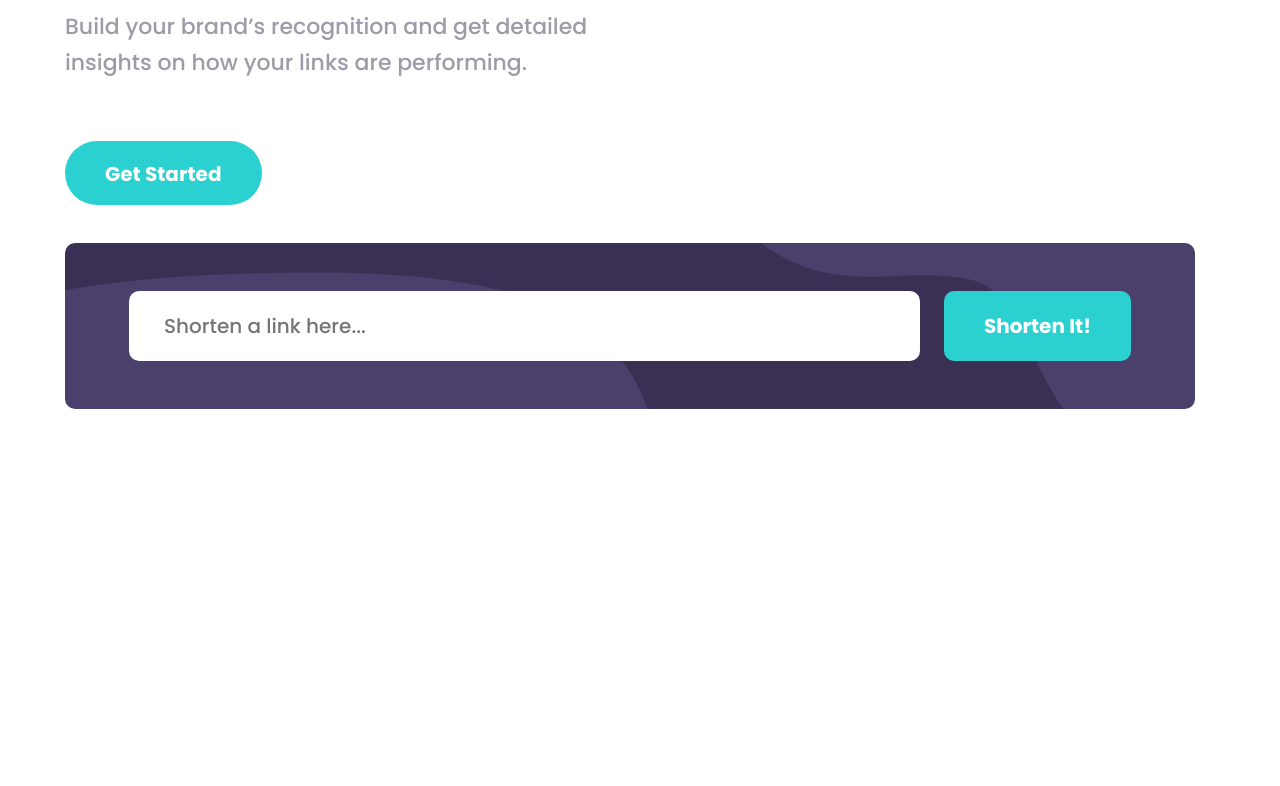
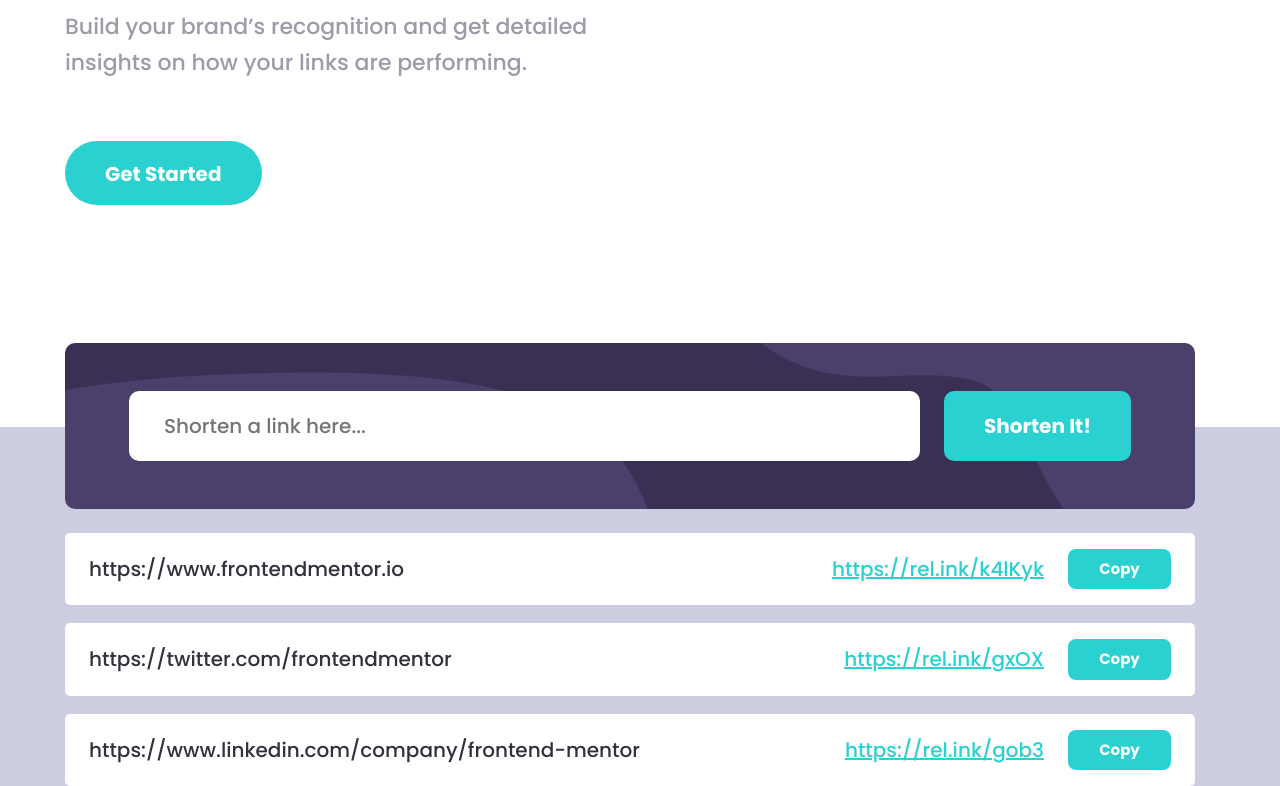
Before and after one commit to Muhammadumar177/Shortly, a plain HTML site: page index.html in a window 1280 px wide. Shown: the part 422-1208 px from the top of the page. Before the commit the page ends 849 px from the top, so only its background shows below. Drawn offline with nearby package versions, Linux system fonts and the light colour scheme.

Commit message:
add  url shortener form results

```diff
--- a/css/styles.css
+++ b/css/styles.css
@@ -5,8 +5,8 @@
 --text-color-dark:#34313d;
 --accent-color:#2bd0d0;
 --accent-color-hover:#9ae3e3;
---light-bg:#0b0b0e;
---dark-bg:#232127;
+--light-bg:#cdcde2;
+--dark-bg:#d1cbdd;
 --error-color:#f46363;
 
 }
@@ -124,6 +124,7 @@ white-space: nowrap;
   opacity: 0.6;
 }
 .button-small {
+  border-radius:8px;
   padding: 9px 24px;
   font-size: 15px;
   line-height: 22.5px;
@@ -262,7 +263,8 @@ flex-direction: column;
 }
 
 .index-url-shortener-features-wrapper__url-shortener {
-margin-top: -184px;
+margin-top: -84px;
+
 }
 .url-shortener {
 
@@ -272,6 +274,7 @@ margin-top: -184px;
 .url-shortener__form {
   display: flex;
   padding:48px 64px ;
+  margin-bottom: 24px;
   background-image: url(../img/Path\ 2.svg);
   background-repeat: no-repeat;
   background-size: cover;
@@ -325,3 +328,41 @@ font-style: italic;
 .button--rectengle-big {
 
 }
+
+/* results  */
+.url-shortener__results {
+  font-size: 20px;
+  line-height: 36px;
+}
+.url-shortener__result {
+  display: flex;
+  align-items:center;
+  padding:16px 24px;
+  border-radius: 5px;
+  font-weight: 500;
+  background-color: #fff;
+  color:var(--text-color-dark);
+
+}
+.url-shortener__result:not(:last-child){
+  margin-bottom: 18px;
+
+}
+.url-shortener__original-link {
+  width: 100%;
+  margin-right: 24px;
+  white-space: nowrap;
+  overflow: hidden;
+text-overflow: ellipsis;
+}
+.url-shortener__short-link {
+  color: var(--accent-color);
+  margin-right: 24px;
+}
+.url-shortener__copy-button{
+  min-width: 103px;
+}
+.button {
+}
+.button-small {
+}
--- a/index.html
+++ b/index.html
@@ -58,9 +58,30 @@
               </div>
               <button class="url-shortener__buttun button button--rectengle-big" type="button">Shorten It!</button>
             </form>
+            <div class="url-shortener__results">
+              <div class="url-shortener__result">
+                <div class="url-shortener__original-link">https://www.frontendmentor.io</div>
+                <a class="url-shortener__short-link "  href="#" target="_blank">https://rel.ink/k4lKyk</a>
+                <button class="url-shortener__copy-button button button-small" type="button">Copy</button>
+              </div>
+              <div class="url-shortener__result">
+                <div class="url-shortener__original-link">https://twitter.com/frontendmentor</div>
+                <a class="url-shortener__short-link "  href="#" target="_blank">https://rel.ink/gxOX</a>
+                <button class="url-shortener__copy-button button button-small" type="button">Copy</button>
+              </div>
+              <div class="url-shortener__result">
+                <div class="url-shortener__original-link">https://www.linkedin.com/company/frontend-mentor</div>
+                <a class="url-shortener__short-link "  href="#" target="_blank">https://rel.ink/gob3</a>
+                <button class="url-shortener__copy-button button button-small" type="button">Copy</button>
+              </div>
+            </div>
           </div>
         </section>
       </div>
+
+
+
+
     </div>
   </main>
 
```
